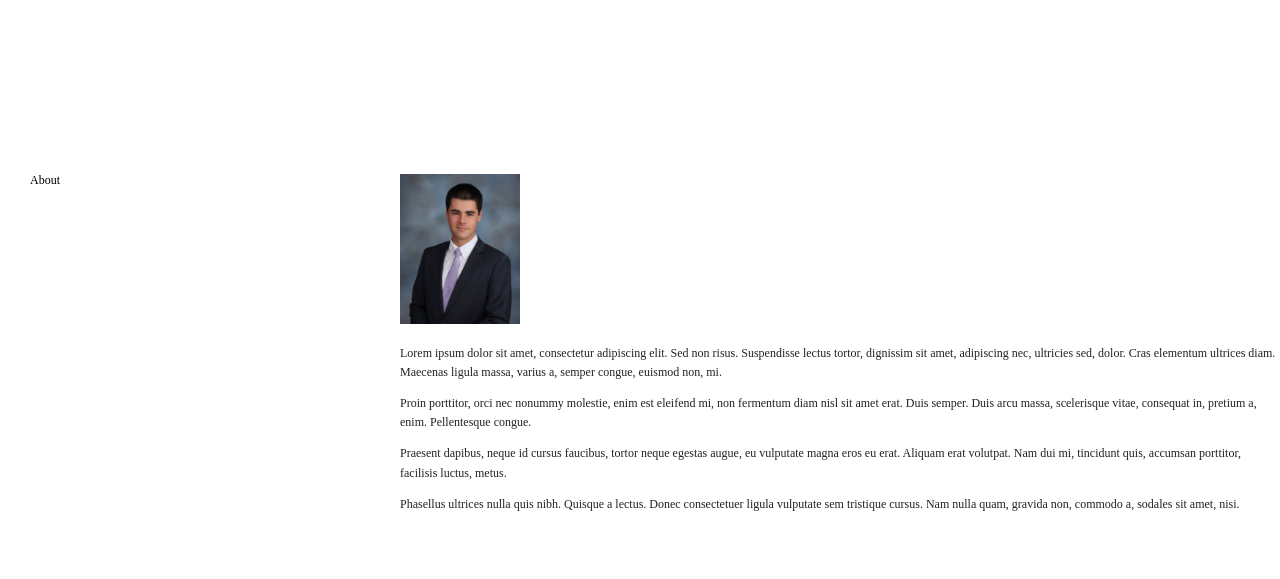
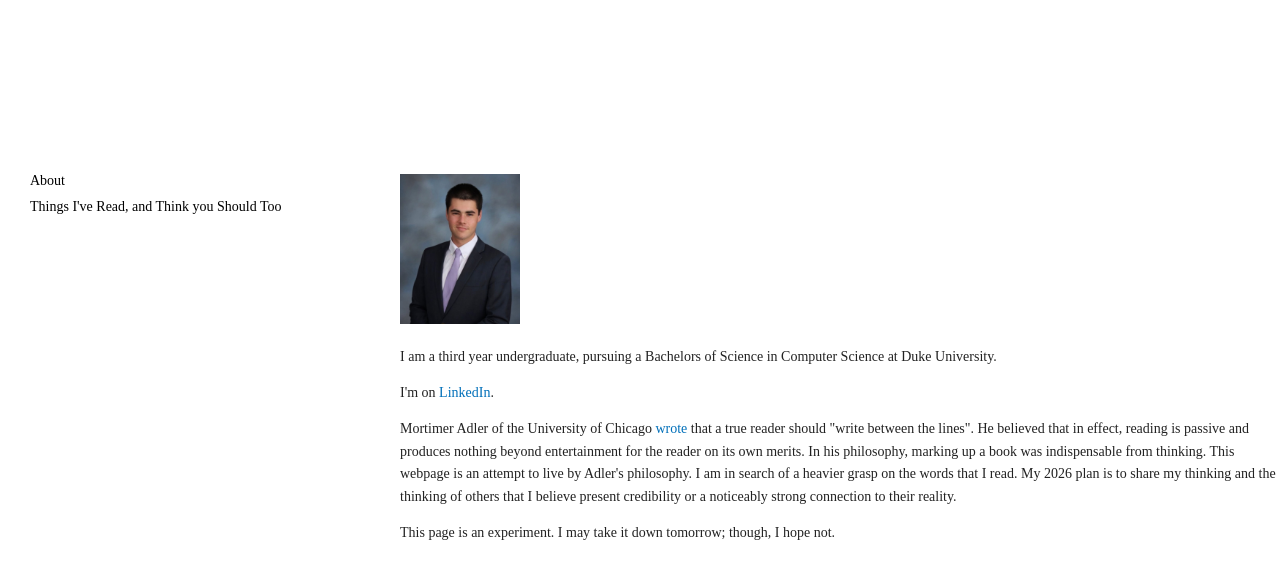
Before and after one commit to jackregan10/blog, a plain HTML site: page index.html in a window 1280 px wide. Both pictures are taken after a click on the link "About". Shown: the part 43-622 px from the top of the page. Drawn offline with Linux system fonts and the light colour scheme.

Commit message:
UPDATE: add about page

```diff
--- a/css/style.css
+++ b/css/style.css
@@ -35,7 +35,7 @@ html,body { height: 100%; margin: 0; font-family: "Times New Roman"; }
   display: block;
   text-align: left;
   cursor: pointer;
-  font-size: 12px;
+  font-size: 14px;
   color: var(--main);
   text-decoration: none;
   padding: 1px 0;
@@ -66,20 +66,21 @@ html,body { height: 100%; margin: 0; font-family: "Times New Roman"; }
 }
 #content h3 {
   font-size: 18px;
+  font-weight: 50;
 }
 
 #content p {
   padding-top: 0;
-  font-size:12px;
+  font-size:14px;
 }
 
-#content strong, #content b {
-  font-weight: 600;
-  color: #000;
+#content a {
+    text-decoration: none;
+    color: #006fb9;
 }
 
 /* Placeholder and error */
-.placeholder { color: var(--main); font-size: 16px; }
+.placeholder { color: var(--main); font-size: 14px; }
 .error { color: var(--main); font-weight: 600; }
 
 /* Responsive: collapse sidebar on narrow screens */
--- a/index.html
+++ b/index.html
@@ -3,7 +3,7 @@
 <head>
   <meta charset="utf-8" />
   <meta name="viewport" content="width=device-width,initial-scale=1" />
-  <title>Text Loader</title>
+  <title>Jack Regan</title>
   <link rel="stylesheet" href="css/style.css">
 </head>
 <body>
@@ -13,6 +13,7 @@
       <h2>Jack Regan</h2>
       <div class="nav-list" role="list">
         <a href="#" role="listitem" data-file="assets/about.txt" class="nav-link">About</a>
+        <a href="#" role="listitem" data-file="assets/things-ive-read.txt" class="nav-link">Things I've Read, and Think you Should Too</a>
       </div>
     </nav>
 
```
Also changed, not shown: assets/about.txt.
